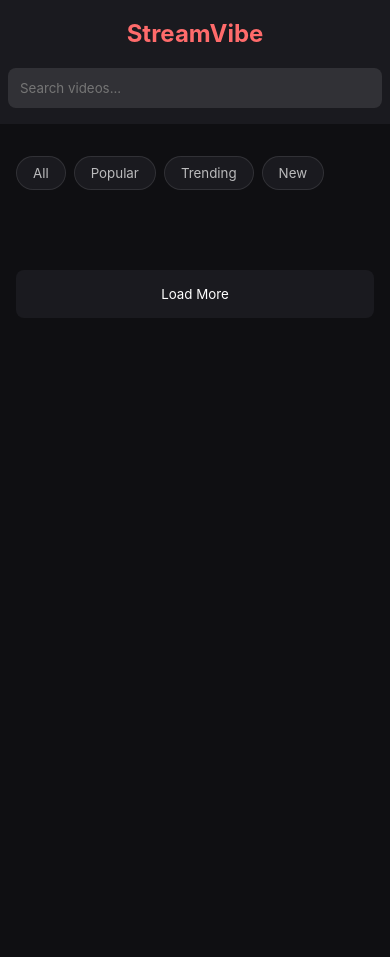
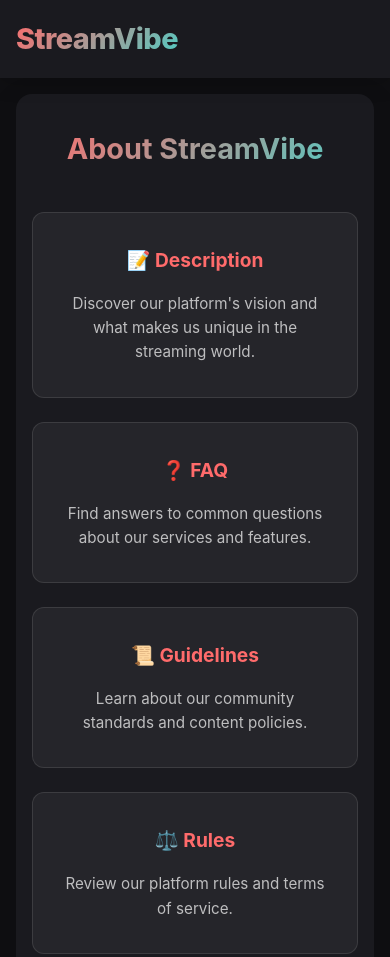
Before and after one commit to jockextreme/My, a plain HTML site: page index.html in a window 390 px wide. Shown: the top 957 px of the page. Before the commit the page ends 844 px from the top, so only its background shows below. Drawn offline with Linux system fonts and the light colour scheme; no server answers.

Commit message:
Update index.html

```diff
--- a/index.html
+++ b/index.html
@@ -8,10 +8,12 @@
         :root {
             --primary: #FF6B6B;
             --secondary: #2C3E50;
+            --accent: #4ECDC4;
             --background: #0F0F12;
             --surface: #1A1A1F;
             --text: #FFFFFF;
             --text-secondary: rgba(255,255,255,0.7);
+            --gradient: linear-gradient(135deg, var(--primary) 0%, var(--accent) 100%);
         }
 
         * {
@@ -24,84 +26,114 @@
         body {
             background: var(--background);
             color: var(--text);
-            line-height: 1.5;
+            line-height: 1.6;
+            -webkit-font-smoothing: antialiased;
         }
 
         /* Navigation */
         .navbar {
             background: var(--surface);
-            padding: 1rem;
+            padding: 1.5rem 2rem;
             position: sticky;
             top: 0;
             z-index: 1000;
             display: flex;
             justify-content: space-between;
             align-items: center;
+            box-shadow: 0 4px 20px rgba(0,0,0,0.2);
         }
 
         .logo {
-            font-weight: 700;
-            font-size: 1.5rem;
-            color: var(--primary);
+            font-weight: 800;
+            font-size: 1.8rem;
+            background: var(--gradient);
+            -webkit-background-clip: text;
+            -webkit-text-fill-color: transparent;
+            letter-spacing: -0.5px;
+            transition: transform 0.3s ease;
         }
 
-        .search-container {
-            flex: 1;
-            max-width: 500px;
-            margin: 0 1rem;
+        .logo:hover {
+            transform: scale(1.05);
         }
 
-        .search-input {
-            width: 100%;
-            padding: 0.75rem;
-            border-radius: 8px;
-            border: none;
-            background: rgba(255,255,255,0.1);
-            color: var(--text);
+        /* About Section */
+        .about-section {
+            padding: 3rem 2rem;
+            margin: 2rem 0;
+            background: var(--surface);
+            border-radius: 16px;
+            box-shadow: 0 8px 32px rgba(0,0,0,0.1);
         }
 
-        /* Main Content */
-        .container {
-            max-width: 1600px;
-            margin: 0 auto;
-            padding: 1rem;
+        .about-heading {
+            text-align: center;
+            margin-bottom: 2.5rem;
         }
 
-        /* Categories */
-        .categories {
-            display: flex;
-            gap: 0.5rem;
-            padding: 1rem 0;
-            overflow-x: auto;
+        .about-heading h2 {
+            font-size: 2.2rem;
+            margin-bottom: 1rem;
+            background: var(--gradient);
+            -webkit-background-clip: text;
+            -webkit-text-fill-color: transparent;
         }
 
-        .category-chip {
-            padding: 0.5rem 1rem;
-            border-radius: 20px;
-            background: var(--surface);
+        .about-links {
+            display: grid;
+            grid-template-columns: repeat(auto-fit, minmax(200px, 1fr));
+            gap: 1.5rem;
+            max-width: 1200px;
+            margin: 0 auto;
+        }
+
+        .about-card {
+            background: rgba(255,255,255,0.05);
+            padding: 2rem;
+            border-radius: 12px;
+            text-align: center;
+            transition: all 0.3s cubic-bezier(0.4, 0, 0.2, 1);
             border: 1px solid rgba(255,255,255,0.1);
+        }
+
+        .about-card:hover {
+            transform: translateY(-5px);
+            background: rgba(255,255,255,0.08);
+            box-shadow: 0 8px 24px rgba(255,107,107,0.1);
+        }
+
+        .about-card h3 {
+            color: var(--primary);
+            margin-bottom: 1rem;
+            font-size: 1.2rem;
+        }
+
+        .about-card p {
             color: var(--text-secondary);
-            white-space: nowrap;
+            font-size: 0.95rem;
+            line-height: 1.6;
         }
 
         /* Video Grid */
         .video-grid {
             display: grid;
-            gap: 1rem;
+            gap: 1.5rem;
             grid-template-columns: repeat(auto-fill, minmax(300px, 1fr));
-            padding: 1rem 0;
+            padding: 2rem 0;
         }
 
         .video-card {
             background: var(--surface);
             border-radius: 16px;
             overflow: hidden;
-            transition: transform 0.2s ease;
+            transition: transform 0.3s ease;
             position: relative;
+            box-shadow: 0 4px 12px rgba(0,0,0,0.1);
         }
 
         .video-card:hover {
-            transform: translateY(-3px);
+            transform: translateY(-5px);
+            box-shadow: 0 8px 24px rgba(255,107,107,0.1);
         }
 
         .thumbnail {
@@ -110,20 +142,38 @@
             overflow: hidden;
         }
 
+        .thumbnail::before {
+            content: '';
+            position: absolute;
+            top: 0;
+            left: 0;
+            width: 100%;
+            height: 100%;
+            background: linear-gradient(180deg, rgba(0,0,0,0) 60%, rgba(0,0,0,0.8) 100%);
+            z-index: 1;
+        }
+
         .thumbnail img {
             width: 100%;
             height: 100%;
             object-fit: cover;
+            transition: transform 0.3s ease;
+        }
+
+        .video-card:hover .thumbnail img {
+            transform: scale(1.05);
         }
 
         .video-info {
-            padding: 1rem;
+            padding: 1.25rem;
+            position: relative;
+            z-index: 2;
         }
 
         .video-title {
-            font-size: 1rem;
-            font-weight: 500;
-            margin-bottom: 0.5rem;
+            font-size: 1.1rem;
+            font-weight: 600;
+            margin-bottom: 0.75rem;
             display: -webkit-box;
             -webkit-line-clamp: 2;
             -webkit-box-orient: vertical;
@@ -134,7 +184,7 @@
             display: flex;
             justify-content: space-between;
             align-items: center;
-            font-size: 0.875rem;
+            font-size: 0.9rem;
             color: var(--text-secondary);
         }
 
@@ -147,12 +197,13 @@
 
         .duration {
             position: absolute;
-            bottom: 0.5rem;
-            right: 0.5rem;
+            bottom: 1rem;
+            right: 1rem;
             background: rgba(0,0,0,0.8);
-            padding: 0.25rem 0.75rem;
-            border-radius: 16px;
-            font-size: 0.875rem;
+            padding: 0.35rem 1rem;
+            border-radius: 20px;
+            font-size: 0.9rem;
+            z-index: 2;
         }
 
         /* Video Player Modal */
@@ -161,7 +212,7 @@
             inset: 0;
             background: rgba(0,0,0,0.95);
             display: none;
-            z-index: 1000;
+            z-index: 2000;
             touch-action: manipulation;
         }
 
@@ -172,68 +223,120 @@
         }
 
         .modal-content {
-            width: 100%;
-            height: 100%;
-            max-width: 1200px;
+            width: 90%;
+            height: 80%;
+            max-width: 1400px;
             position: relative;
+            border-radius: 16px;
+            overflow: hidden;
+            background: var(--surface);
         }
 
         #videoPlayer {
             width: 100%;
             height: 100%;
-            object-fit: contain;
+            object-fit: cover;
         }
 
         .close-btn {
             position: fixed;
-            top: 1rem;
-            right: 1rem;
+            top: 2rem;
+            right: 2rem;
             background: var(--primary);
             border: none;
             color: white;
-            padding: 0.75rem;
+            padding: 1rem;
             border-radius: 50%;
             cursor: pointer;
-            z-index: 1001;
+            z-index: 2001;
+            transition: transform 0.3s ease;
+            display: flex;
+            align-items: center;
+            justify-content: center;
+            width: 48px;
+            height: 48px;
+        }
+
+        .close-btn:hover {
+            transform: rotate(90deg) scale(1.1);
         }
 
         /* Load More Button */
         .load-more {
             display: block;
+            width: 200px;
+            padding: 1rem 2rem;
+            margin: 3rem auto;
+            background: var(--gradient);
+            border: none;
+            border-radius: 50px;
+            color: white;
+            font-weight: 600;
+            cursor: pointer;
+            transition: all 0.3s ease;
+            position: relative;
+            overflow: hidden;
+        }
+
+        .load-more::before {
+            content: '';
+            position: absolute;
+            top: 0;
+            left: -100%;
             width: 100%;
-            padding: 1rem;
-            margin: 2rem 0;
-            background: var(--surface);
-            border: none;
-            border-radius: 8px;
-            color: var(--text);
-            cursor: pointer;
-            transition: background 0.2s ease;
+            height: 100%;
+            background: linear-gradient(
+                120deg,
+                transparent,
+                rgba(255,255,255,0.2),
+                transparent
+            );
+            transition: 0.5s;
+        }
+
+        .load-more:hover::before {
+            left: 100%;
         }
 
         .load-more:hover {
-            background: rgba(255,255,255,0.1);
+            transform: translateY(-2px);
+            box-shadow: 0 8px 24px rgba(255,107,107,0.3);
         }
 
-        /* Mobile Optimization */
+        /* Responsive Design */
         @media (max-width: 768px) {
             .navbar {
-                flex-direction: column;
-                gap: 1rem;
-                padding: 1rem 0.5rem;
+                padding: 1rem;
             }
 
-            .search-container {
-                width: 100%;
-                margin: 0;
+            .about-section {
+                padding: 2rem 1rem;
+                margin: 1rem;
+            }
+
+            .about-heading h2 {
+                font-size: 1.8rem;
+            }
+
+            .about-links {
+                grid-template-columns: 1fr;
             }
 
             .video-grid {
                 grid-template-columns: 1fr;
+                padding: 1rem;
             }
 
-            .video-title {
-                font-size: 0.9375rem;
+            .modal-content {
+                width: 95%;
+                height: 60%;
+            }
+
+            .close-btn {
+                top: 1rem;
+                right: 1rem;
+                width: 40px;
+                height: 40px;
             }
         }
     </style>
@@ -241,18 +344,36 @@
 <body>
     <nav class="navbar">
         <div class="logo">StreamVibe</div>
-        <div class="search-container">
-            <input type="text" class="search-input" placeholder="Search videos...">
-        </div>
     </nav>
 
     <div class="container">
-        <div class="categories">
-            <button class="category-chip">All</button>
-            <button class="category-chip">Popular</button>
-            <button class="category-chip">Trending</button>
-            <button class="category-chip">New</button>
-        </div>
+        <section class="about-section">
+            <div class="about-heading">
+                <h2>About StreamVibe</h2>
+            </div>
+            <div class="about-links">
+                <div class="about-card">
+                    <h3>📝 Description</h3>
+                    <p>Discover our platform's vision and what makes us unique in the streaming world.</p>
+                </div>
+                <div class="about-card">
+                    <h3>❓ FAQ</h3>
+                    <p>Find answers to common questions about our services and features.</p>
+                </div>
+                <div class="about-card">
+                    <h3>📜 Guidelines</h3>
+                    <p>Learn about our community standards and content policies.</p>
+                </div>
+                <div class="about-card">
+                    <h3>⚖️ Rules</h3>
+                    <p>Review our platform rules and terms of service.</p>
+                </div>
+                <div class="about-card">
+                    <h3>➕ Other</h3>
+                    <p>Explore additional resources and partnership opportunities.</p>
+                </div>
+            </div>
+        </section>
 
         <div class="video-grid" id="videoContainer"></div>
         <button class="load-more" onclick="loadMoreVideos()">Load More</button>
@@ -266,7 +387,7 @@
     </div>
 
     <script>
-        const API_URL = 'https://kaiz-apis.gleeze.com/api/youjizz?limit=20&apikey=4048c8f4-c80d-4f30-857f-ee3e7e246876';
+        const API_URL = 'https://your-secure-proxy.com/api/videos';
         let currentPage = 1;
         let isLoading = false;
 
@@ -275,7 +396,7 @@
                 if(isLoading) return;
                 isLoading = true;
 
-                const response = await fetch(`${API_URL}&page=${currentPage}`);
+                const response = await fetch(`${API_URL}?page=${currentPage}`);
                 const data = await response.json();
                 return data.videos;
 
```
